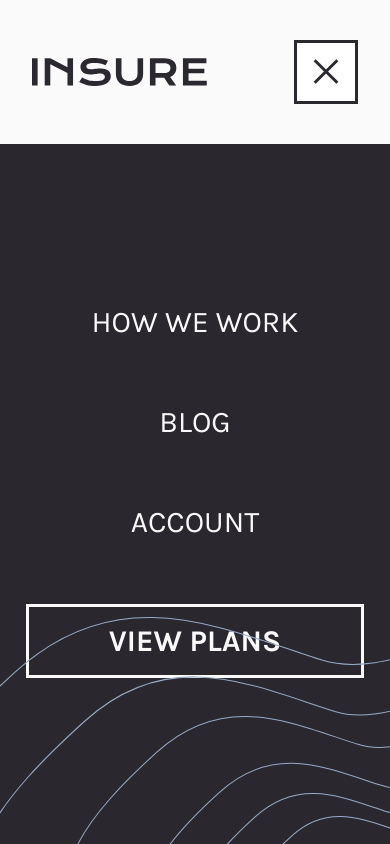
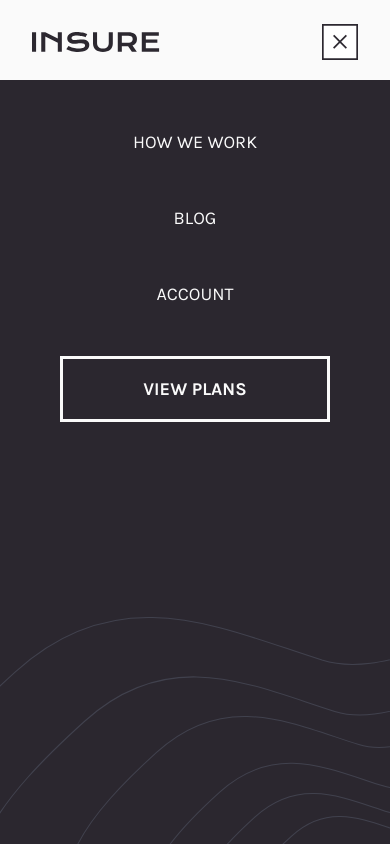
Before and after one commit to zainkazi/insure-landing-page, a React (Vite) app: page / in a window 390 px wide. Both pictures are taken after a click on the picture 326 px from the left and 72 px from the top of the page. Shown: the top 844 px of the page. Built offline with nearby package versions, Linux system fonts and the light colour scheme.

Commit message:
fixed minor bugs

```diff
--- a/src/components/Header.jsx
+++ b/src/components/Header.jsx
@@ -31,21 +31,21 @@ const Header = () => {
 
   return (
     <div
-      className={`font-karla bg-[#fafafa] text-[#837d87] text-xl md:text-base flex justify-between items-center px-8 md:px-40 py-10 md:py-4`}
+      className={`font-karla bg-[#fafafa] text-[#837d87] text-xl md:text-base flex justify-between items-center px-8 md:px-40 py-6 md:py-4`}
     >
       <div>
-        <img className="w-44 md:w-36" src={logo} alt="logo" />
+        <img className="w-32 md:w-36" src={logo} alt="logo" />
       </div>
       <div className="block md:hidden">
         <img
           onClick={toggleHamburger}
-          className={`${displayHamburger} w-16`}
+          className={`${displayHamburger} w-9`}
           src={hamburgerMenu}
           alt="menu"
         />
         <img
           onClick={toggleHamburger}
-          className={`${displayClose} w-16`}
+          className={`${displayClose} w-9`}
           src={iconClose}
           alt="menu"
         />
@@ -53,10 +53,10 @@ const Header = () => {
 
       {/* Navbar Mobile */}
       <div
-        className={`transition-all duration-500 ease-in-out ${translateMenu} fixed z-40 overflow-y-auto text-3xl bg-[#2b272f] text-[#fafafa] top-36 left-0 right-0 bottom-0 flex flex-col justify-start items-center space-y-16 pt-24`}
+        className={`transition-all duration-500 ease-in-out ${translateMenu} fixed z-40 overflow-y-auto text-lg bg-[#2b272f] text-[#fafafa] top-20 left-0 right-0 bottom-0 flex flex-col justify-start items-center space-y-12`}
       >
         <img
-          className="absolute bottom-0 right-0 w-full"
+          className="absolute bottom-0 right-0 w-full opacity-20 z-[0]"
           src={patternNavMobile}
           alt="pattern"
         />
```
